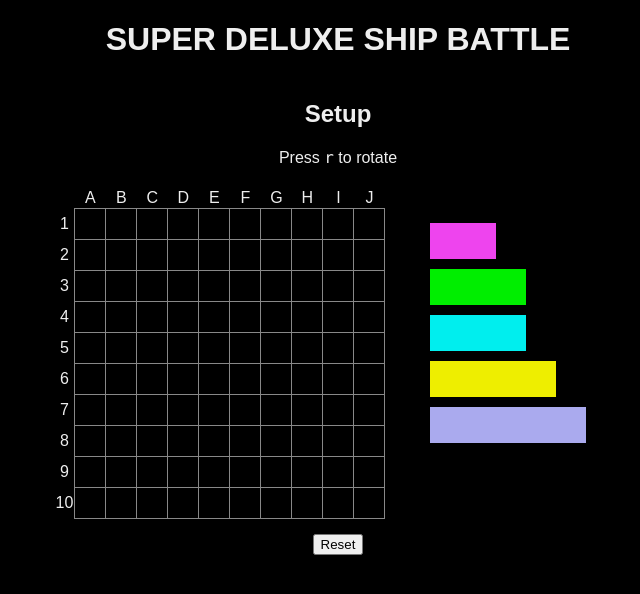
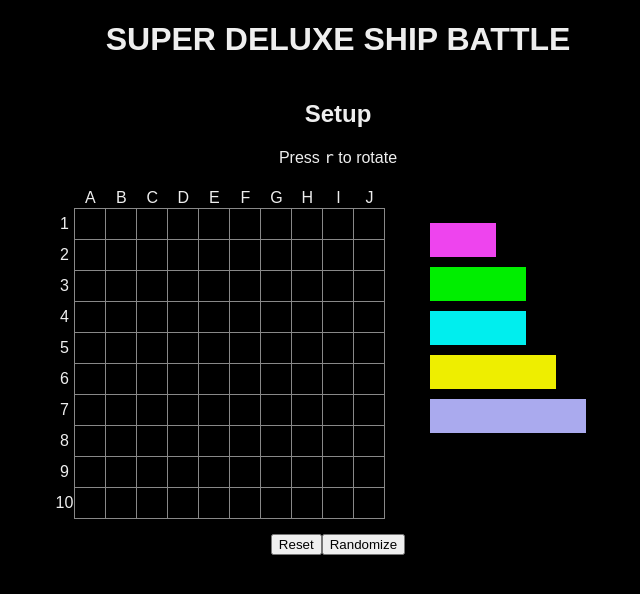
Before and after one commit to avp/ships, a React (Create React App) app: page / in a window 1280 px wide. Shown: the top 594 px of the page, without its empty margins (302-942 px from the left). Built offline with nearby package versions, Linux system fonts and the light colour scheme.

Commit message:
Randomize

```diff
--- a/src/Grid.tsx
+++ b/src/Grid.tsx
@@ -1,7 +1,7 @@
 // @format
 
 import { applyDir, Dir, Point } from './Geometry';
-import { Ship } from './Fleet';
+import { Fleet, Ship } from './Fleet';
 
 export const GRID_SIZE = 10;
 
@@ -23,6 +23,24 @@ export class Grid {
       }
       this.grid.push(row);
     }
+  }
+
+  static randomize(fleet: Fleet): Grid {
+    const grid = new Grid();
+
+    for (const ship of fleet.ships) {
+      while (!ship.pos) {
+        const r = Math.floor(Math.random() * GRID_SIZE);
+        const c = Math.floor(Math.random() * GRID_SIZE);
+        const dir = Math.random() < 0.5 ? Dir.Across : Dir.Down;
+        const pos: Point = [r, c];
+        if (grid.isValidPlacement(pos, ship, dir)) {
+          grid.placeShip(pos, ship, dir);
+        }
+      }
+    }
+
+    return grid;
   }
 
   clearHover(): void {
--- a/src/Setup.tsx
+++ b/src/Setup.tsx
@@ -18,7 +18,7 @@ interface Props {
  * Pass the onSetup() hook in order to get the grid and fleet which will
  * be used for playing the actual game.
  */
-export function Setup({onSetup}: Props) {
+export function Setup({ onSetup }: Props) {
   const [forcer, setForcer] = useState(0);
   const [fleet, setFleet] = useState(() => new Fleet());
   const [grid, setGrid] = useState(() => new Grid());
@@ -78,20 +78,28 @@ export function Setup({onSetup}: Props) {
   const reset = (): void => {
     setGrid(new Grid());
     setFleet(new Fleet());
-  }
+  };
+
+  const randomize = (): void => {
+    const newFleet = new Fleet();
+    setFleet(newFleet);
+    setGrid(Grid.randomize(newFleet));
+  };
 
   const playGame = (): void => {
     onSetup(grid, fleet);
-  }
+  };
 
   const renderPlayButton = () => {
-    if (fleet.ships.every(s => s.pos)) {
+    if (fleet.ships.every((s) => s.pos)) {
       return (
-        <button className="btn" onClick={playGame}>Play!</button>
+        <button className="btn" onClick={playGame}>
+          Play!
+        </button>
       );
     }
     return null;
-  }
+  };
 
   return (
     <div>
@@ -116,9 +124,16 @@ export function Setup({onSetup}: Props) {
           onKeyPress={handleKeyPress}
         />
       </div>
-      <div className={"SetupButtons"}>
-        <button className="btn" onClick={reset}>Reset</button>
-        {renderPlayButton()}
+      <div className={'SetupButtons'}>
+        <div>
+          <button className="btn" onClick={reset}>
+            Reset
+          </button>
+          <button className="btn" onClick={randomize}>
+            Randomize
+          </button>
+        </div>
+        <div>{renderPlayButton()}</div>
       </div>
     </div>
   );
--- a/src/Ship.css
+++ b/src/Ship.css
@@ -1,5 +1,5 @@
 .Ship {
-  height: 30px;
+  height: 28px;
   margin: 10px;
 }
 
```
Also changed, not shown: src/Player.ts (added, +28 -0 lines).
